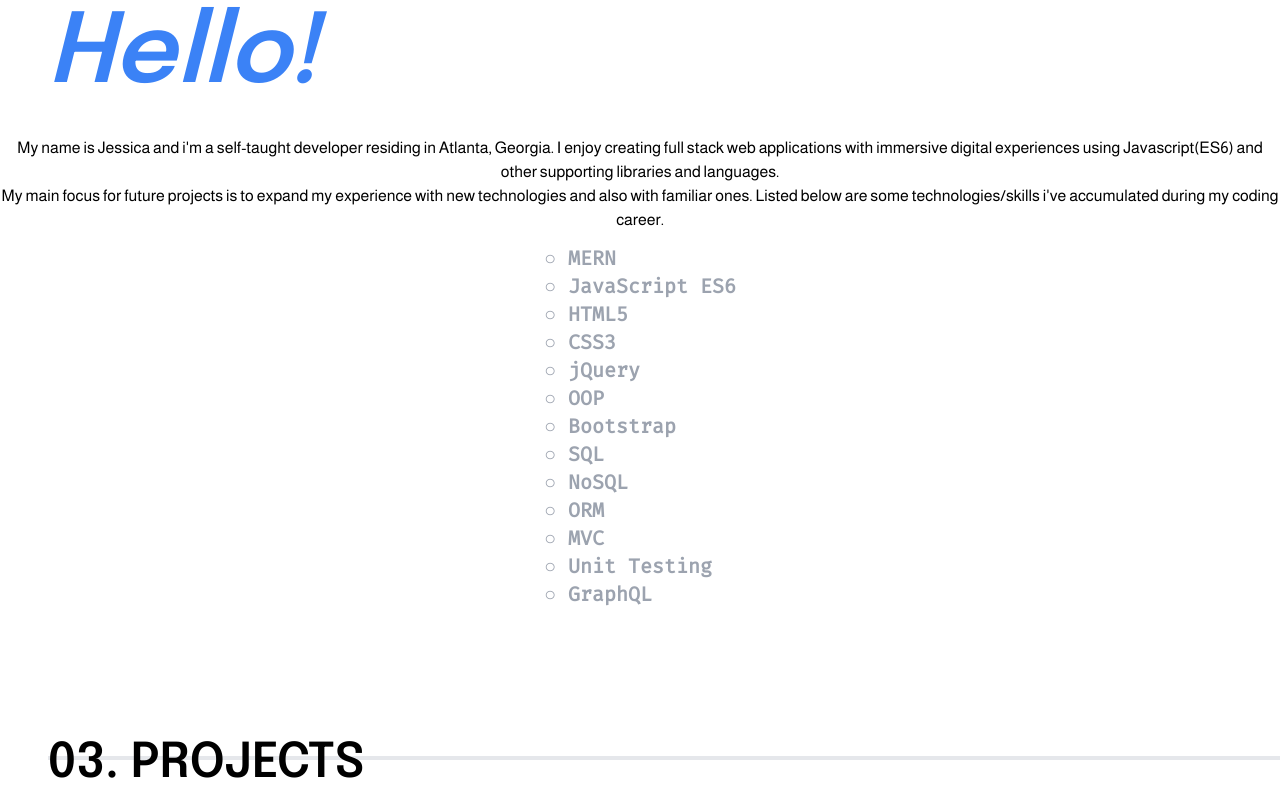
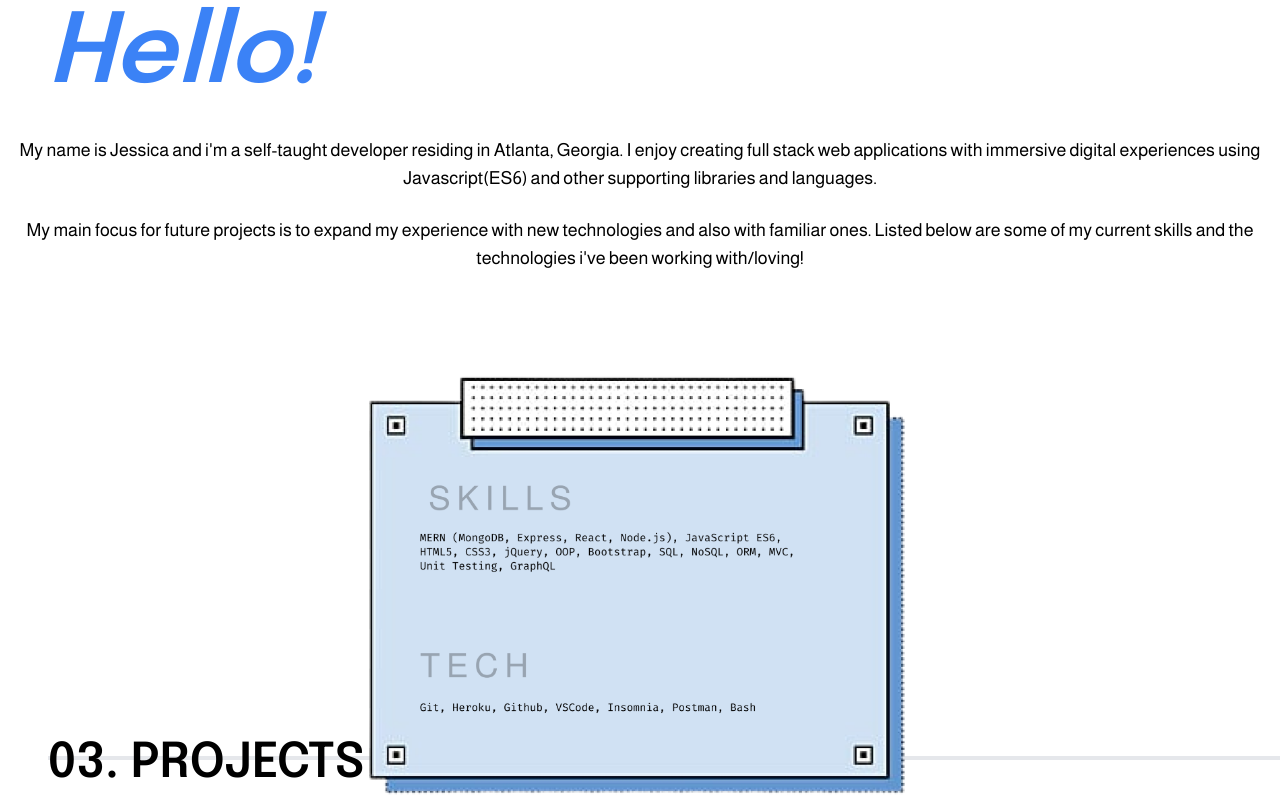
Before and after one commit to jsong73/jessica-song, a React (Create React App) app: page / in a window 1280 px wide. Shown: the part 880-1680 px from the top of the page. Built offline with nearby package versions, Linux system fonts and the light colour scheme.

Commit message:
fixed skills

```diff
--- a/src/pages/PortfolioContainer.js
+++ b/src/pages/PortfolioContainer.js
@@ -3,7 +3,7 @@ import React from "react";
 import Woman from "../images/coding.png"
 import {SlSocialLinkedin , SlSocialGithub, SlSocialFacebook} from "react-icons/sl"
 import {TbWorld} from "react-icons/tb"
-// import Bio from "../images/bio.png"
+import Box from "../images/box.png"
 
 function PortfolioContainer () {
     return(
@@ -83,17 +83,18 @@ function PortfolioContainer () {
         <p id="hello" className="flex mt-12 ml-12 text-blue-500 text-8xl italic h-32 flex-col align-items"> Hello! </p>
 
         {/* about me bio */}
-        <p id="about-bio" className="flex text-center justify-center items-center"> My name is Jessica and i'm a self-taught developer residing in
+        <p id="about-bio" className="flex  text-center justify-center items-center sm: text-xs md:text-lg"> My name is Jessica and i'm a self-taught developer residing in
         Atlanta, Georgia. I enjoy creating full stack web applications with immersive digital experiences using Javascript(ES6) and other supporting
         libraries and languages.
         </p>
-        <p id="intro"className="flex text-center justify-center items-center"> My main focus for future projects is to expand my experience
-        with new technologies and also with familiar ones. Listed below are some technologies/skills i've accumulated during my coding career. </p>
+        <br></br>
+        <p id="intro"className="flex text-center justify-center items-center sm: text-xs md:text-lg"> My main focus for future projects is to expand my experience
+        with new technologies and also with familiar ones. Listed below are some of my current skills and the technologies i've been working with/loving! </p>
 
 
         <div id="skills"className="flex items-center justify-center mb-10 text-gray-400 ">
 
-        <ul id="skill-list" className="text-left xs: text-md md: text-md sm: py-3 md:text-xl ">
+        {/* <ul id="skill-list" className="text-left sm: text-md base: text-xs md:text-md sm: py-8 md:text-xl ">
             <li>
             ○  MERN
             </li>
@@ -133,7 +134,9 @@ function PortfolioContainer () {
             <li>
             ○  GraphQL
             </li>
-        </ul>
+        </ul> */}
+
+      <img src={Box} width= "600px" className="sm: px-4 sm: "/>
         </div>
 
         </div>
```
Also changed, not shown: src/images/box.png (added).
